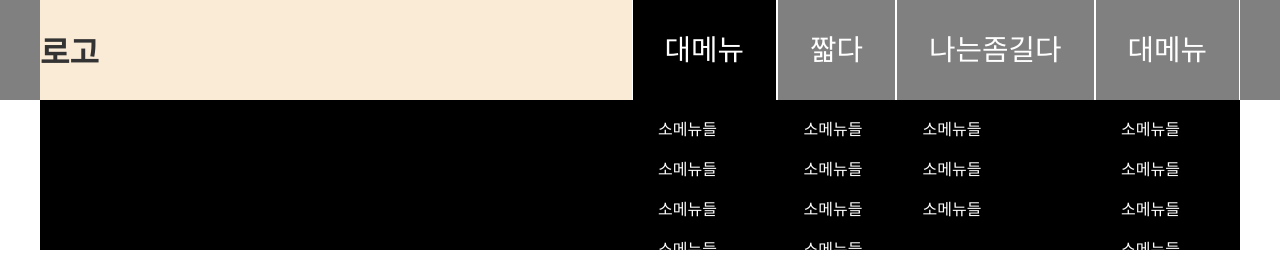
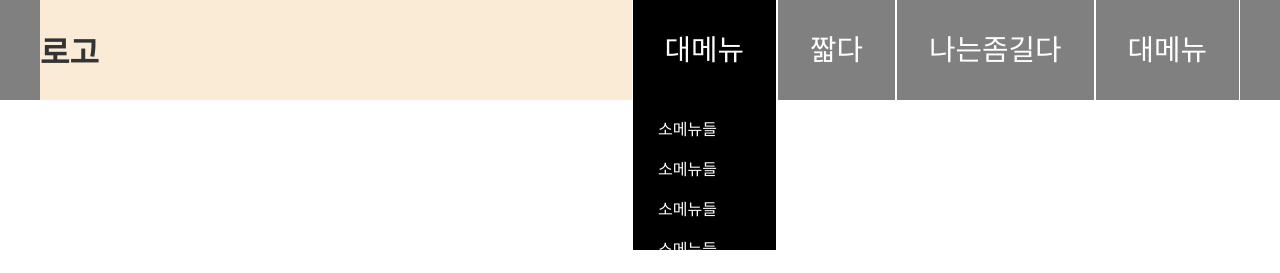
Before and after one commit to ParkYongNam/web-c, a plain HTML site: page index.html in a window 1280 px wide. In both pictures the pointer is over the item 704 px from the left and 50 px from the top of the page. Drawn offline with Linux system fonts and the light colour scheme.

Commit message:
웹기능사 보일러플레이트 C

```diff
--- a/CSS/web.css
+++ b/CSS/web.css
@@ -162,11 +162,11 @@ h1 {
 }
 
 #gnb:hover .d2ul,
-#gnb:hover::after {
+#gnb>li:hover::before {
     height: 150px;
 }
 
-#gnb::after {
+#gnb>li::before {
     content: "";
     position: absolute;
     left: 0;
```
